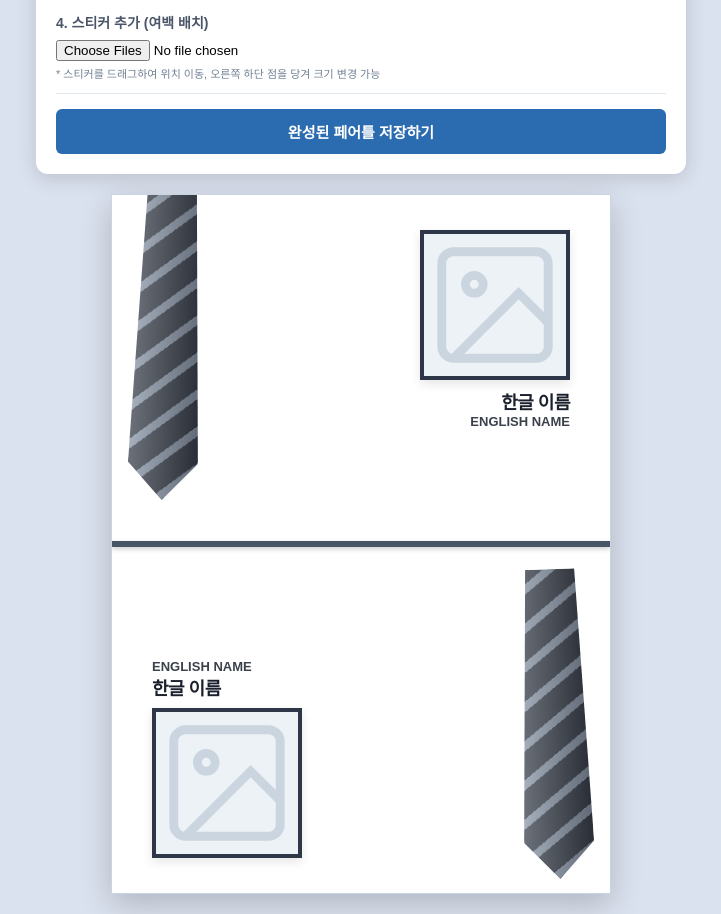
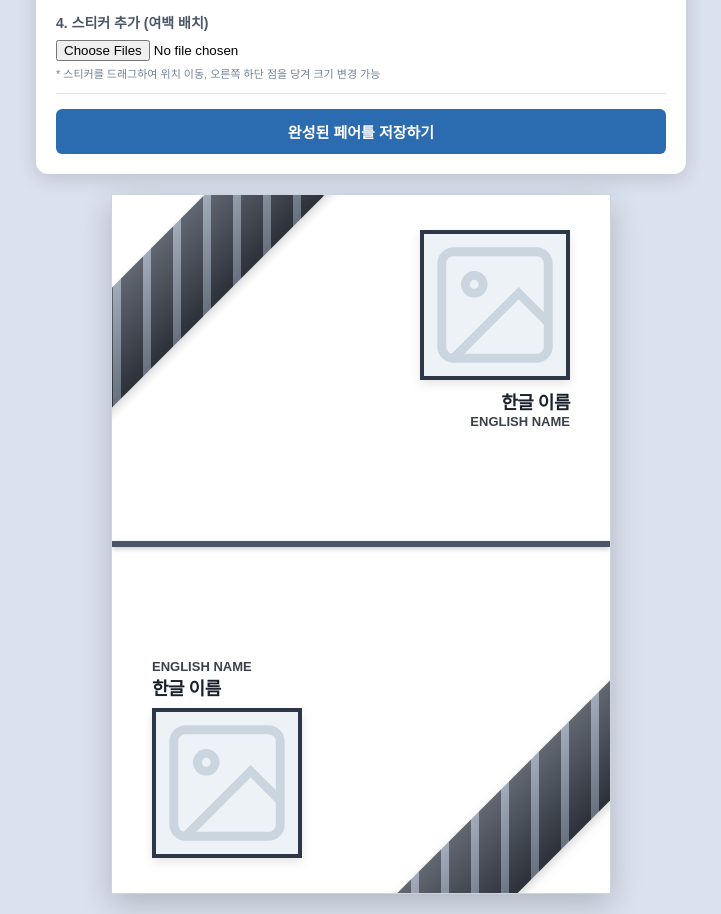
Before and after one commit to P414N-blue/hogwarts, a plain HTML site: page index.html in a window 1280 px wide. Shown: the part 392-1306 px from the top of the page, without its empty margins (279-1000 px from the left). Drawn offline with nearby package versions, Linux system fonts and the light colour scheme.

Commit message:
진짜됐겠지

```diff
--- a/index.html
+++ b/index.html
@@ -146,7 +146,7 @@
       background-color: #fcfcfc;
       border: 1px solid #cbd5e0;
       position: relative;
-      overflow: hidden;
+      overflow: hidden; /* 모서리 밖으로 나가는 띠 잘라내기 */
       display: flex;
       flex-direction: column;
       justify-content: space-between;
@@ -175,49 +175,50 @@
     }
 
     /* ==========================================
-       넥타이 스타일 및 실물 형태 연출
+       모서리 대각선 띠(Ribbon) 스타일 설정
        ========================================== */
     .tie-element {
       position: absolute;
-      width: 70px;
-      height: 310px;
+      width: 400px; /* 대각선을 충분히 지르도록 넉넉한 길이 */
+      height: 85px;  /* 대각선 띠의 두께 */
       pointer-events: none;
       z-index: 2;
-      filter: drop-shadow(4px 4px 8px rgba(0,0,0,0.25));
+      box-shadow: 0 4px 10px rgba(0,0,0,0.15);
       transition: background 0.3s;
-      /* 넥타이 매듭과 뾰족한 밑단 실루엣 구현 */
-      clip-path: polygon(15% 0, 85% 0, 100% 88%, 50% 100%, 0 88%);
+      clip-path: none;
     }
 
-    /* 입체적 결 그라데이션 */
+    /* 입체감 효과 */
     .tie-element::before {
       content: '';
       position: absolute;
       top: 0; left: 0; right: 0; bottom: 0;
-      background: linear-gradient(90deg, rgba(255,255,255,0.25) 0%, rgba(0,0,0,0.3) 100%);
+      background: linear-gradient(180deg, rgba(255,255,255,0.2) 0%, rgba(0,0,0,0.25) 100%);
     }
 
-    /* 상단 좌측: 왼쪽 테두리에 붙어 아래로 늘어지는 배치 */
+    /* 좌상단 모서리 대각선 띠 배치 */
     .tie-top-left {
-      top: -5px;
-      left: 20px;
-      transform: rotate(2deg);
+      top: 40px;
+      left: -130px;
+      transform: rotate(-45deg);
+      transform-origin: center;
     }
 
-    /* 하단 우측: 오른쪽 테두리에 붙어 아래로 늘어지는 배치 */
+    /* 우하단 모서리 대각선 띠 배치 */
     .tie-bottom-right {
-      top: 25px;
-      right: 20px;
-      transform: rotate(-2deg);
+      bottom: 40px;
+      right: -130px;
+      transform: rotate(-45deg);
+      transform-origin: center;
     }
 
-    /* 기숙사별 넥타이 스트라이프 패턴 */
+    /* 기숙사별 스트라이프 패턴 */
     [data-house="default"] {
       background-color: var(--bg-default);
       color: var(--text-default);
     }
     [data-house="default"] .tie-element {
-      background: repeating-linear-gradient(-38deg, var(--tie-default-1), var(--tie-default-1) 22px, var(--tie-default-2) 22px, var(--tie-default-2) 30px);
+      background: repeating-linear-gradient(-45deg, var(--tie-default-1), var(--tie-default-1) 22px, var(--tie-default-2) 22px, var(--tie-default-2) 30px);
     }
     [data-house="default"] .profile-box { border-color: var(--border-default); }
 
@@ -226,7 +227,7 @@
       color: var(--text-gryffindor);
     }
     [data-house="gryffindor"] .tie-element {
-      background: repeating-linear-gradient(-38deg, var(--tie-gryffindor-1), var(--tie-gryffindor-1) 25px, var(--tie-gryffindor-2) 25px, var(--tie-gryffindor-2) 33px);
+      background: repeating-linear-gradient(-45deg, var(--tie-gryffindor-1), var(--tie-gryffindor-1) 25px, var(--tie-gryffindor-2) 25px, var(--tie-gryffindor-2) 33px);
     }
     [data-house="gryffindor"] .profile-box { border-color: var(--border-gryffindor); }
 
@@ -235,7 +236,7 @@
       color: var(--text-slytherin);
     }
     [data-house="slytherin"] .tie-element {
-      background: repeating-linear-gradient(-38deg, var(--tie-slytherin-1), var(--tie-slytherin-1) 25px, var(--tie-slytherin-2) 25px, var(--tie-slytherin-2) 33px);
+      background: repeating-linear-gradient(-45deg, var(--tie-slytherin-1), var(--tie-slytherin-1) 25px, var(--tie-slytherin-2) 25px, var(--tie-slytherin-2) 33px);
     }
     [data-house="slytherin"] .profile-box { border-color: var(--border-slytherin); }
 
@@ -244,7 +245,7 @@
       color: var(--text-ravenclaw);
     }
     [data-house="ravenclaw"] .tie-element {
-      background: repeating-linear-gradient(-38deg, var(--tie-ravenclaw-1), var(--tie-ravenclaw-1) 25px, var(--tie-ravenclaw-2) 25px, var(--tie-ravenclaw-2) 33px);
+      background: repeating-linear-gradient(-45deg, var(--tie-ravenclaw-1), var(--tie-ravenclaw-1) 25px, var(--tie-ravenclaw-2) 25px, var(--tie-ravenclaw-2) 33px);
     }
     [data-house="ravenclaw"] .profile-box { border-color: var(--border-ravenclaw); }
 
@@ -253,7 +254,7 @@
       color: var(--text-hufflepuff);
     }
     [data-house="hufflepuff"] .tie-element {
-      background: repeating-linear-gradient(-38deg, var(--tie-hufflepuff-1), var(--tie-hufflepuff-1) 25px, var(--tie-hufflepuff-2) 25px, var(--tie-hufflepuff-2) 33px);
+      background: repeating-linear-gradient(-45deg, var(--tie-hufflepuff-1), var(--tie-hufflepuff-1) 25px, var(--tie-hufflepuff-2) 25px, var(--tie-hufflepuff-2) 33px);
     }
     [data-house="hufflepuff"] .profile-box { border-color: var(--border-hufflepuff); }
 
@@ -566,7 +567,7 @@
         useCORS: true
       }).then(canvas => {
         const link = document.createElement('a');
-        link.download = 'hogwarts_pair_card.png';
+        link.download = 'hogwarts.png';
         link.href = canvas.toDataURL('image/png');
         link.click();
       });
```
